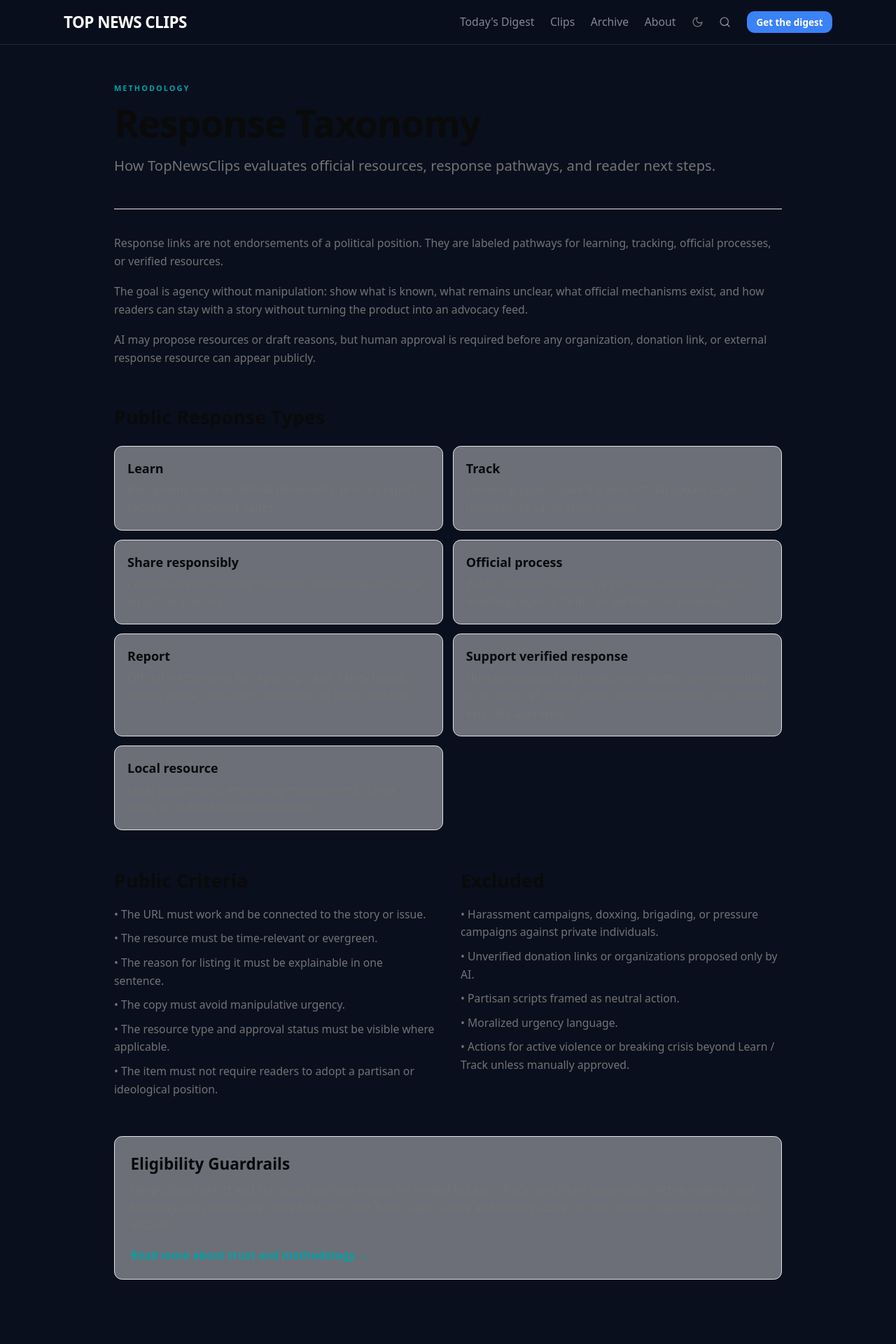
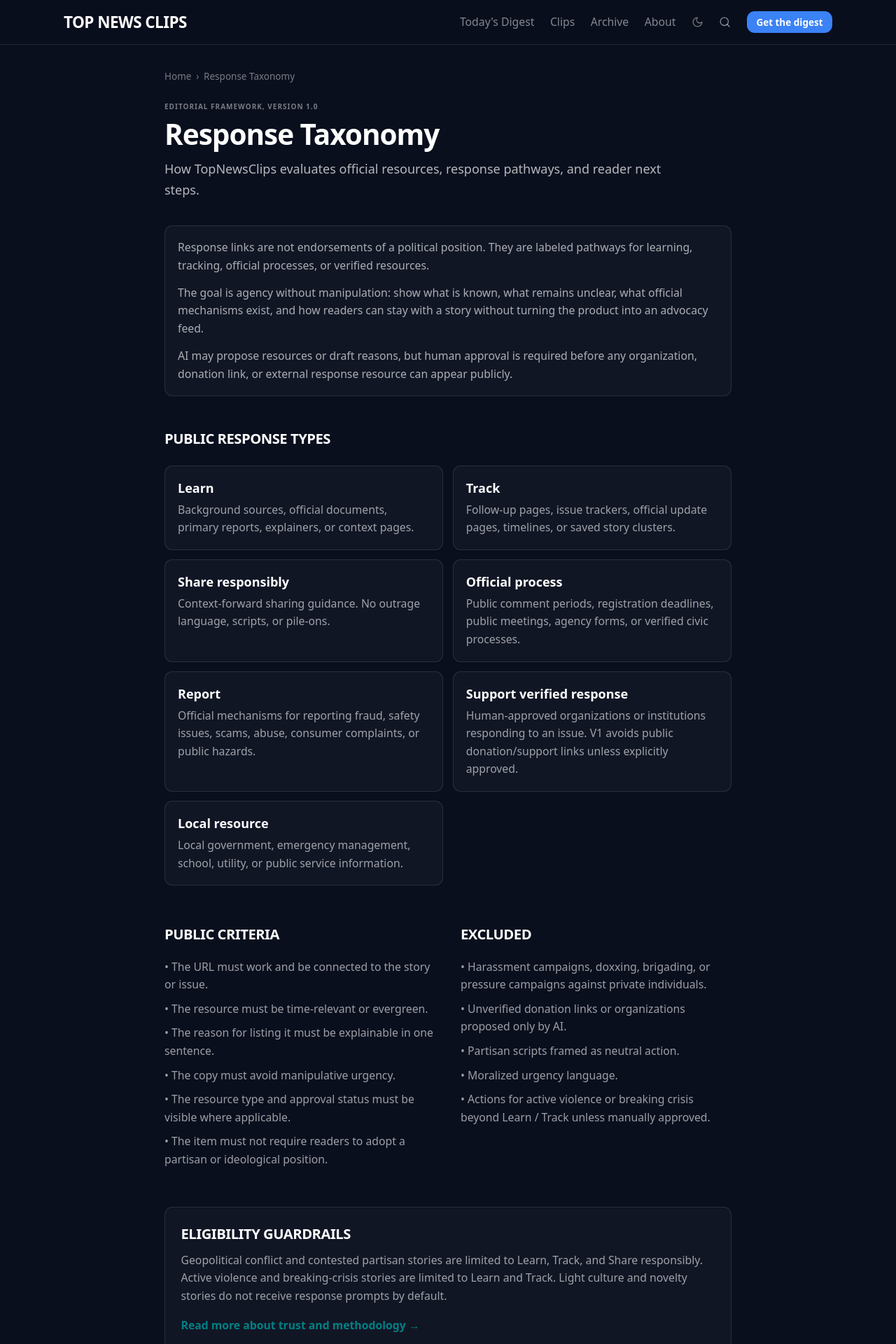
Before and after one commit to neuner76/topnewsclips, a Next.js app: page /response-taxonomy in a window 1280 px wide. Shown: the top 1920 px of the page at 70% size. Built offline with nearby package versions, Linux system fonts and the light colour scheme; no server answers.

Commit message:
fix: style response taxonomy page

```diff
--- a/app/response-taxonomy/page.tsx
+++ b/app/response-taxonomy/page.tsx
@@ -40,16 +40,27 @@
   return (
     <>
       <Header />
-      <main className="max-w-4xl mx-auto px-4 sm:px-6 py-12">
-        <p className="text-[11px] font-bold tracking-[0.18em] uppercase text-[oklch(0.62_0.16_196)] mb-3">
-          Methodology
-        </p>
-        <h1 className="text-4xl sm:text-5xl font-bold tracking-tight mb-4">Response Taxonomy</h1>
-        <p className="text-lg text-muted-foreground leading-relaxed max-w-3xl">
-          How TopNewsClips evaluates official resources, response pathways, and reader next steps.
-        </p>
+      <main className="max-w-3xl mx-auto px-4 sm:px-6 py-8 text-white">
 
-        <section className="mt-10 border-t border-border pt-8 space-y-4 text-sm text-muted-foreground leading-relaxed">
+        <nav className="flex items-center gap-1.5 text-xs text-white/45 mb-6">
+          <Link href="/" className="hover:text-white transition-colors">Home</Link>
+          <span>›</span>
+          <span>Response Taxonomy</span>
+        </nav>
+
+        <div className="mb-8">
+          <p className="text-[10px] font-bold tracking-widest text-white/45 uppercase mb-2">
+            Editorial Framework, Version 1.0
+          </p>
+          <h1 className="text-3xl sm:text-4xl font-black tracking-tight mb-3 text-white">
+            Response Taxonomy
+          </h1>
+          <p className="text-base text-white/70 leading-relaxed max-w-2xl">
+            How TopNewsClips evaluates official resources, response pathways, and reader next steps.
+          </p>
+        </div>
+
+        <section className="mb-10 p-4 bg-white/[0.03] border border-white/10 rounded-lg space-y-3 text-sm text-white/65 leading-relaxed">
           <p>
             Response links are not endorsements of a political position. They are labeled pathways for learning,
             tracking, official processes, or verified resources.
@@ -64,42 +75,42 @@
           </p>
         </section>
 
-        <section className="mt-12">
-          <h2 className="text-2xl font-bold mb-5">Public Response Types</h2>
+        <section className="mb-12">
+          <h2 className="text-lg font-black tracking-tight uppercase mb-5 text-white">Public Response Types</h2>
           <div className="grid gap-3 sm:grid-cols-2">
             {responseTypes.map(([title, body]) => (
-              <div key={title} className="rounded-lg border border-border bg-card/40 p-4">
-                <h3 className="font-semibold mb-1">{title}</h3>
-                <p className="text-sm text-muted-foreground leading-relaxed">{body}</p>
+              <div key={title} className="rounded-lg border border-white/10 bg-white/[0.03] p-4">
+                <h3 className="font-bold mb-1 text-white">{title}</h3>
+                <p className="text-sm text-white/60 leading-relaxed">{body}</p>
               </div>
             ))}
           </div>
         </section>
 
-        <section className="mt-12 grid gap-8 md:grid-cols-2">
+        <section className="grid gap-8 md:grid-cols-2">
           <div>
-            <h2 className="text-2xl font-bold mb-4">Public Criteria</h2>
-            <ul className="space-y-2 text-sm text-muted-foreground leading-relaxed">
+            <h2 className="text-lg font-black tracking-tight uppercase mb-4 text-white">Public Criteria</h2>
+            <ul className="space-y-2 text-sm text-white/60 leading-relaxed">
               {criteria.map(item => <li key={item}>• {item}</li>)}
             </ul>
           </div>
           <div>
-            <h2 className="text-2xl font-bold mb-4">Excluded</h2>
-            <ul className="space-y-2 text-sm text-muted-foreground leading-relaxed">
+            <h2 className="text-lg font-black tracking-tight uppercase mb-4 text-white">Excluded</h2>
+            <ul className="space-y-2 text-sm text-white/60 leading-relaxed">
               {exclusions.map(item => <li key={item}>• {item}</li>)}
             </ul>
           </div>
         </section>
 
-        <section className="mt-12 rounded-lg border border-border bg-card/40 p-5">
-          <h2 className="text-xl font-bold mb-2">Eligibility Guardrails</h2>
-          <p className="text-sm text-muted-foreground leading-relaxed">
+        <section className="mt-12 rounded-lg border border-white/10 bg-white/[0.03] p-5">
+          <h2 className="text-lg font-black tracking-tight uppercase mb-2 text-white">Eligibility Guardrails</h2>
+          <p className="text-sm text-white/60 leading-relaxed">
             Geopolitical conflict and contested partisan stories are limited to Learn, Track, and Share responsibly.
             Active violence and breaking-crisis stories are limited to Learn and Track. Light culture and novelty
             stories do not receive response prompts by default.
           </p>
           <p className="mt-4 text-sm">
-            <Link href="/trust" className="font-semibold text-[oklch(0.62_0.16_196)] hover:underline">
+            <Link href="/trust" className="font-semibold text-[oklch(0.52_0.14_196)] hover:underline">
               Read more about trust and methodology →
             </Link>
           </p>
```
